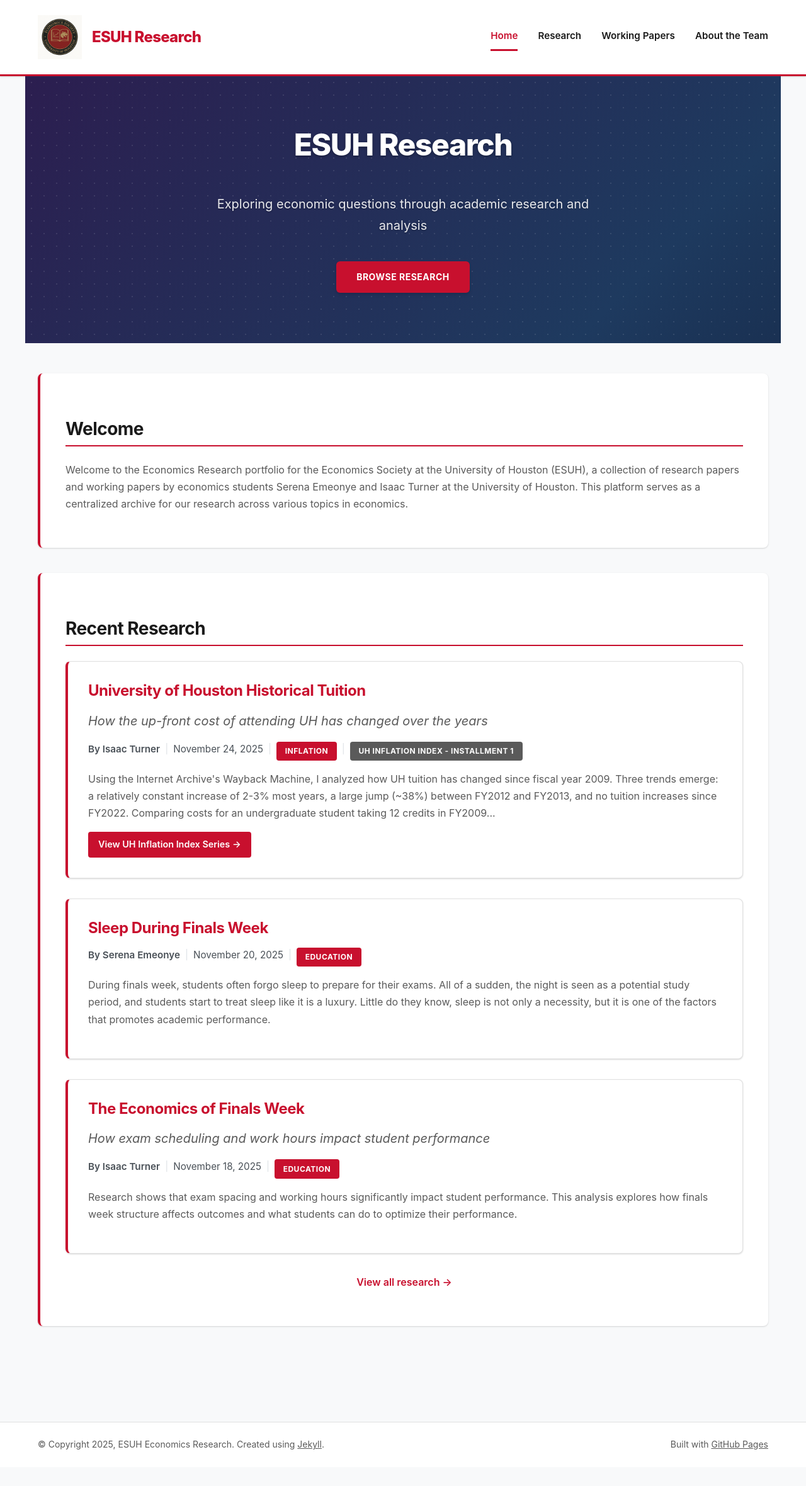
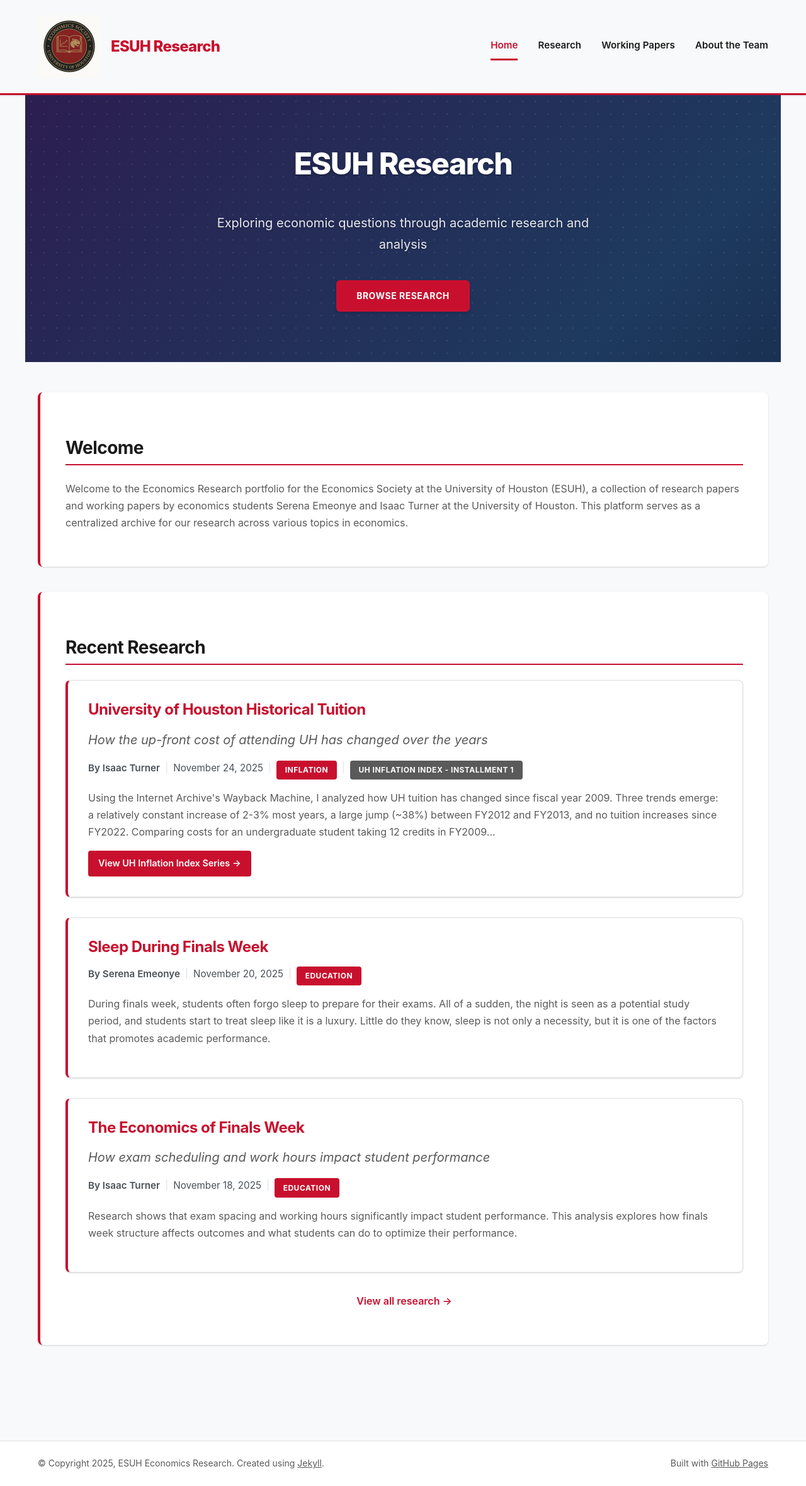
Before and after one commit to econsociety/esuh, a Jekyll site: the page built from index.html, in a window 1280 px wide. Shown: the whole page at 63% size. Built offline with Jekyll 4.4.1, drawn with Linux system fonts in a browser that asks for light colours; before the commit the page ends 2330 px from its top, so only the background shows below that.

Commit message:
Update main.css

```diff
--- a/assets/css/main.css
+++ b/assets/css/main.css
@@ -90,7 +90,7 @@ a:hover {
 
 /* Header */
 .site-header {
-  background: var(--white);
+  background: var(--light-gray);
   color: var(--text-color);
   padding: 1.5rem 0;
   border-bottom: 3px solid var(--primary-color);
@@ -111,7 +111,7 @@ a:hover {
 }
 
 .site-title .site-logo {
-  height: 70px;
+  height: 100px;
   width: auto;
   display: block;
 }
```
